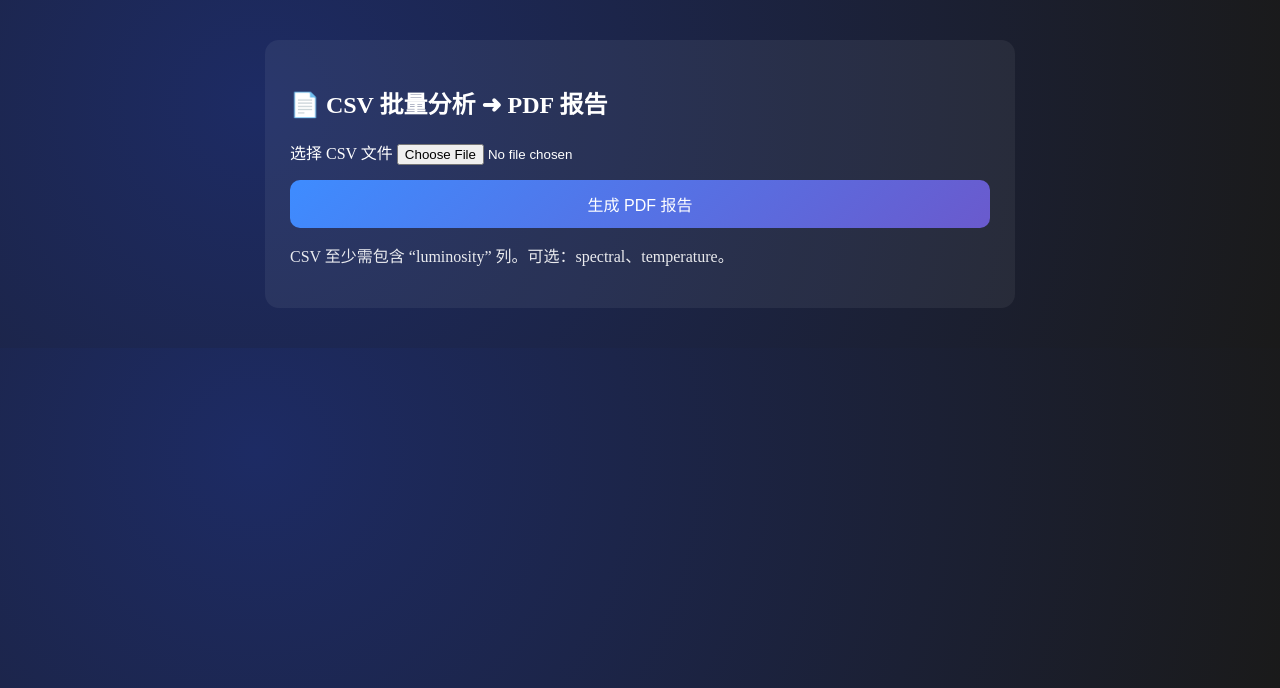
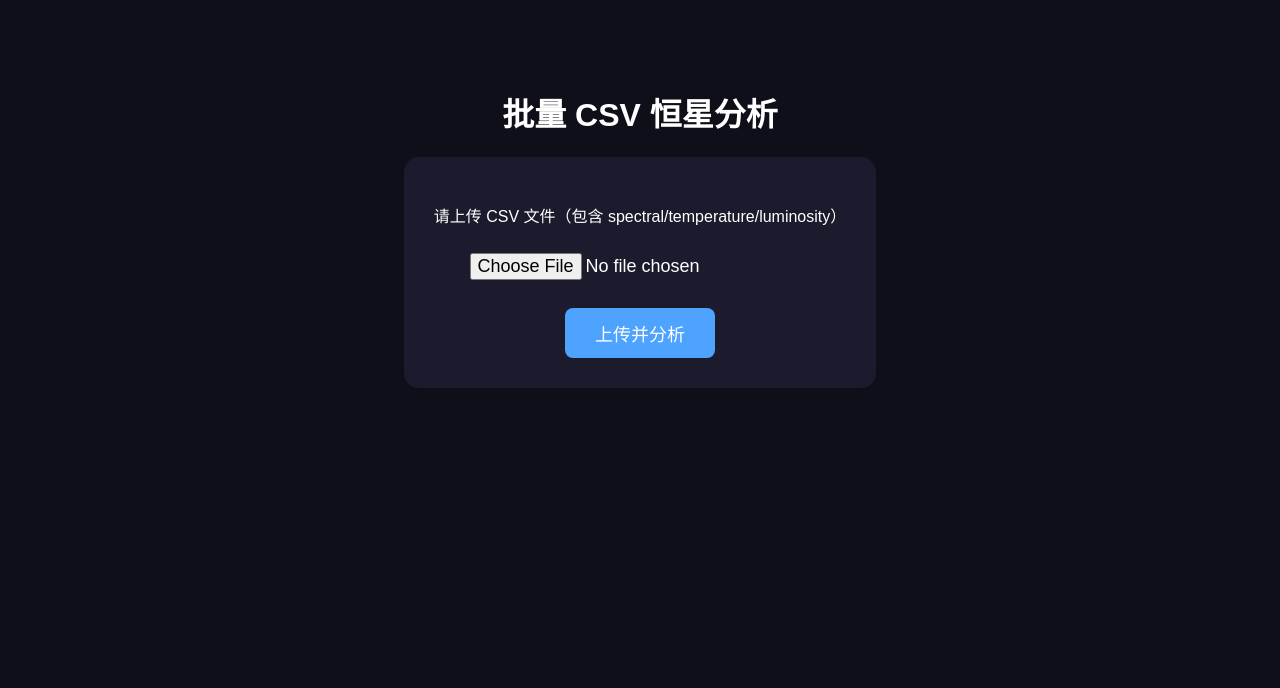
Before and after one commit to sriubasastor-debug/stellar-spectrum-web, a Flask app: page /csv in a window 1280 px wide. Shown: the top 688 px of the page. Run offline with Flask 3, Linux system fonts and the light colour scheme.

Commit message:
Update csv.html

```diff
--- a/templates/csv.html
+++ b/templates/csv.html
@@ -2,43 +2,49 @@
 <html lang="zh-CN">
 <head>
     <meta charset="UTF-8">
-<meta name="viewport" content="width=device-width, initial-scale=1.0">
-<title>CSV 批量分析</title>
+    <title>批量 CSV 分析</title>
     <style>
-body{
-    background:radial-gradient(circle at 20% 30%, #1d2b64, #1a1a1a);
-    color:white;
-    font-family:"Microsoft Yahei";
+        body {
+            background: #0f0f1a;
+            color: white;
+            font-family: "Microsoft YaHei", sans-serif;
+            text-align: center;
+            padding: 60px;
         }
-.container{
-    max-width:700px;
-    margin:40px auto;
-    padding:25px;
-    background:rgba(255,255,255,0.06);
-    border-radius:14px;
+        input, button {
+            padding: 10px;
+            font-size: 18px;
+            border-radius: 8px;
         }
-button{
-    width:100%; padding:12px;
-    margin-top:15px;
-    background:linear-gradient(135deg,#3e8cff,#6a5acd);
-    color:white; border:none; border-radius:10px;
-    font-size:16px;
+        button {
+            background: #4ea3ff;
+            color: white;
+            border: none;
+            padding: 12px 30px;
+        }
+        button:hover { background: #77bbff; }
+        .box {
+            background: #1b1b2d;
+            padding: 30px;
+            border-radius: 15px;
+            display: inline-block;
         }
     </style>
 </head>
+
 <body>
-<div class="container">
-<h2>📄 CSV 批量分析 ➜ PDF 报告</h2>
 
-<form method="post" enctype="multipart/form-data">
-    <label>选择 CSV 文件</label>
+<h1>批量 CSV 恒星分析</h1>
+
+<div class="box">
+    <form method="POST" enctype="multipart/form-data">
+        <p>请上传 CSV 文件（包含 spectral/temperature/luminosity）</p>
+
         <input type="file" name="csvfile" accept=".csv" required>
-    <button type="submit">生成 PDF 报告</button>
+        <br><br>
+        <button type="submit">上传并分析</button>
     </form>
+</div>
 
-<p style="margin-top:15px; opacity:0.9;">
-CSV 至少需包含 “luminosity” 列。可选：spectral、temperature。
-</p>
-</div>
 </body>
 </html>
```
Lines whose indentation alone changed are shown as unchanged.
